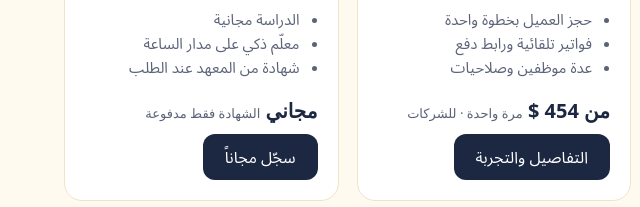
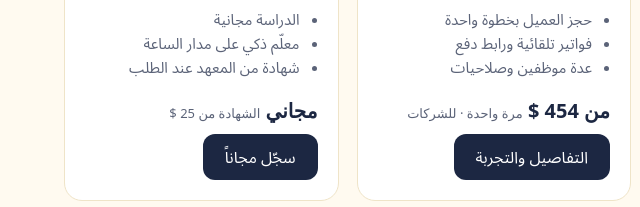
Before and after one commit to rr5436619-gif/rr5436619-gif.github.io, a plain HTML site: page apps/index.html in a window 1280 px wide. Shown: the part 1793-2000 px from the top of the page, 0-640 px from the left. Drawn offline with Linux system fonts and the light colour scheme.

Commit message:
Update index.html

```diff
--- a/apps/index.html
+++ b/apps/index.html
@@ -183,7 +183,7 @@ const apps=[
  {n:"ترجمان",c:"life",i:"ع",col:"#0f7c8c",d:"ترجمة فورية عربي–ألماني للنص والصوت والصور.",f:["رسائل الدوائر الرسمية","محادثة صوتية","ملفات"],p:"مجاني",u:"+ Pro 2,99 € شهرياً",s:1},
  {n:"بنك الحب",c:"life",i:"♥",col:"#d6457a",d:"نقاط محبّة بين أفراد العائلة والأصدقاء.",f:["مكافآت عائلية","تحديات أسبوعية","آمن للأطفال"],p:"مجاني",u:"",s:0},
  {n:"Sonne Rent",c:"biz",i:"R",col:"#161b23",d:"نظام كامل لشركات تأجير السيارات: حجوزات أونلاين، أسطول، تسليم واستلام، فواتير وتقارير.",f:["حجز العميل بخطوة واحدة","فواتير تلقائية ورابط دفع","عدة موظفين وصلاحيات"],p:"من 454 $",u:"مرة واحدة · للشركات",s:0,l:"./sonne-rent/landing.html",b:["التفاصيل والتجربة","Details & Demo"]},
-{n:"أكاديمية الإبداع",c:"learn",i:"🎓",col:"#0b6e4f",d:"معلّمك الذكي في السياحة والضيافة والإدارة: دورات كاملة مع معلّم ذكي يجيبك بالعربي والإنجليزي والألماني.",f:["الدراسة مجانية","معلّم ذكي على مدار الساعة","شهادة من المعهد عند الطلب"],p:"مجاني",u:"الشهادة فقط مدفوعة",s:0,l:"https://ibda-academy.onrender.com",b:["سجّل مجاناً","Kostenlos registrieren"]},
+{n:"أكاديمية الإبداع",c:"learn",i:"🎓",col:"#0b6e4f",d:"معلّمك الذكي في السياحة والضيافة والإدارة: دورات كاملة مع معلّم ذكي يجيبك بالعربي والإنجليزي والألماني.",f:["الدراسة مجانية","معلّم ذكي على مدار الساعة","شهادة من المعهد عند الطلب"],p:"مجاني",u:"الشهادة من 25 $",s:0,l:"https://ibda-academy.onrender.com",b:["سجّل مجاناً","Kostenlos registrieren"]},
 {n:"Sonne Player",c:"life",i:"▶",col:"#1c2742",d:"مشغّل قوائم تلفزيون: تضيف قائمتك وتشاهد بسهولة.",f:["دليل البرامج","قفل الأطفال","مؤقت النوم"],p:"2,99 $",u:"شهرياً · Pro",s:0,l:"https://buy.polar.sh/polar_cl_g3BWHbTXdaahYoj7S49hPuCqcf1j8ON4u7lxF27a9iD"}
 ];
 let lang="ar",cur="all";
```
